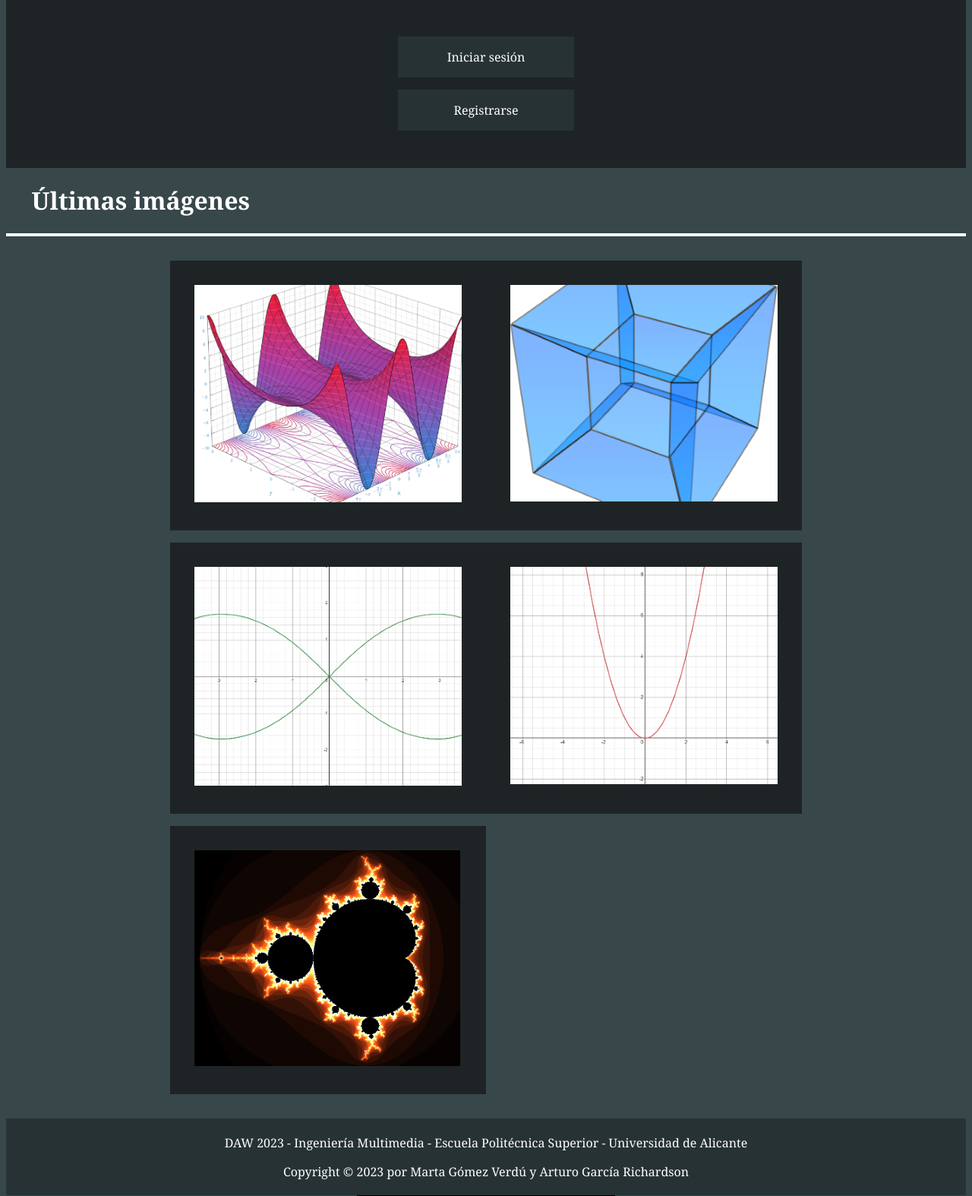
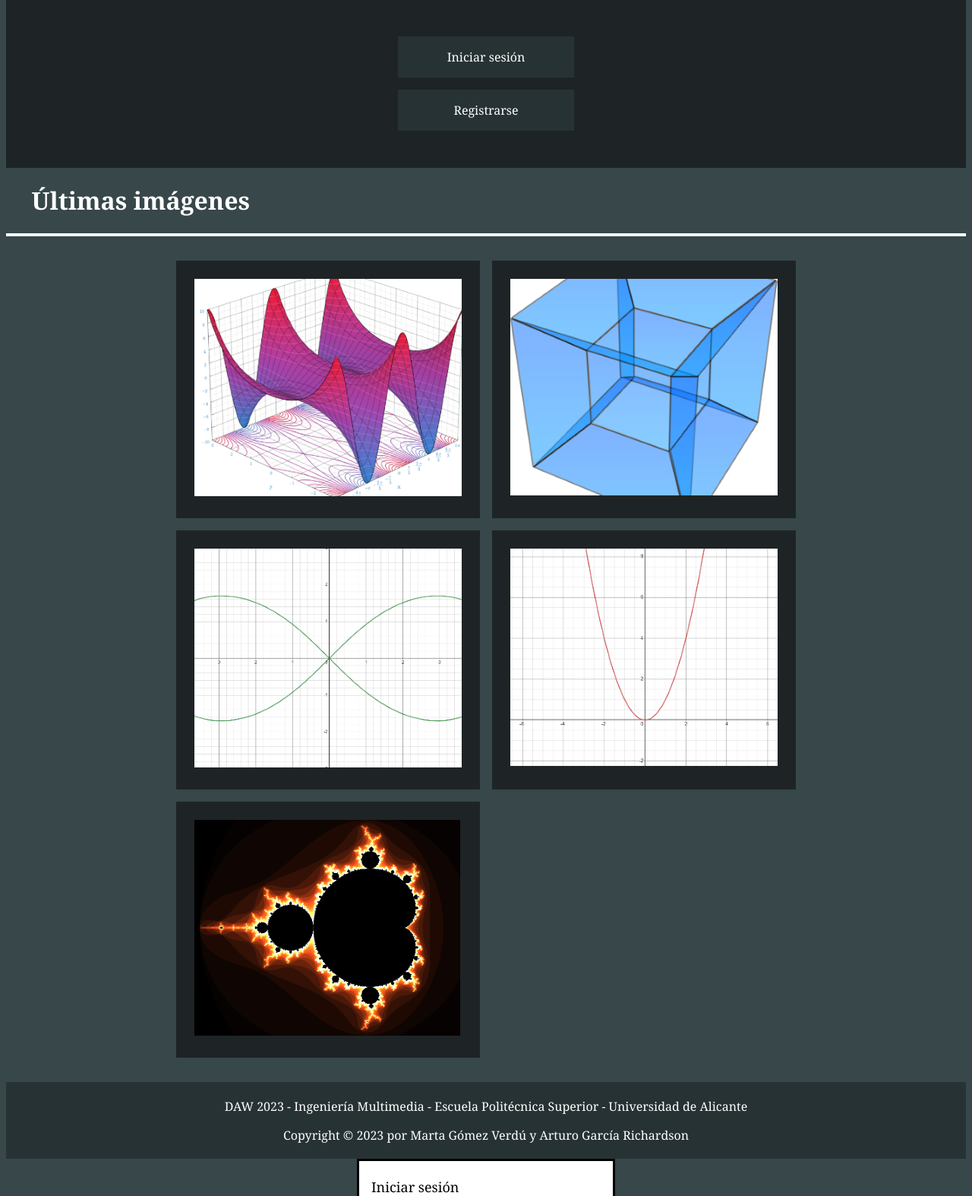
Before and after one commit to Dinastia-Harzu/daw_23-24, a PHP site: page /index.no_registrado.html in a window 1280 px wide. Shown: the part 156-1730 px from the top of the page at 76% size. Run offline with PHP 8.4, Linux system fonts and the light colour scheme.

Commit message:
Quitado el grid-img-sin-user

```diff
--- a/css/global/style.css
+++ b/css/global/style.css
@@ -104,7 +104,7 @@ header > figure img {
     border-radius: 50%;
 }
 
-.grid-img, .grid-img-sin-user {
+.grid-img {
     display: grid;
     grid-template-columns: repeat(auto-fit, 400px);
     gap: 1em;
@@ -120,12 +120,7 @@ header > figure img {
     color: var(--blanco);
 }
 
-.grid-img-sin-user article {
-    background-color: var(--articulos_clr);
-    padding: 2em;
-}
-
-.grid-img article img, .grid-img-sin-user article img {
+.grid-img article img {
     background-color: var(--articulos_clr);
 }
 
@@ -296,7 +291,7 @@ select, input[type=date] {
 
 /* MEDIA QUERYS */
 /* @media screen and (max-width: 1500px) {
-    .grid-img, .grid-img-sin-user{
+    .grid-img, .grid-img{
         display: grid;
         grid-template-columns: auto auto;
         align-items: center;
@@ -325,7 +320,7 @@ select, input[type=date] {
         padding-right: 2em;
     }
 
-    .grid-img, .grid-img-sin-user{
+    .grid-img, .grid-img{
         display: grid;
         grid-template-columns: auto;
         align-items: center;
--- a/index.no_registrado.html
+++ b/index.no_registrado.html
@@ -71,7 +71,7 @@
             </ul>
         </div>
         <h1 class="titulo-index">Últimas imágenes</h1>
-        <section class="grid-img-sin-user">
+        <section class="grid-img">
             <article>
                 <!-- Este <a> se esfumará cuando lleguemos a JS -->
                 <a href="#error">
--- a/resultado.no_registrado.html
+++ b/resultado.no_registrado.html
@@ -92,7 +92,7 @@
             </p>
         </div>
         <h1 class="titulo-index">Resultados</h1>
-        <div class="grid-img-sin-user">
+        <div class="grid-img">
             <article>
                 <!-- Este <a> se esfumará cuando lleguemos a JS -->
                 <a href="#error">
```
